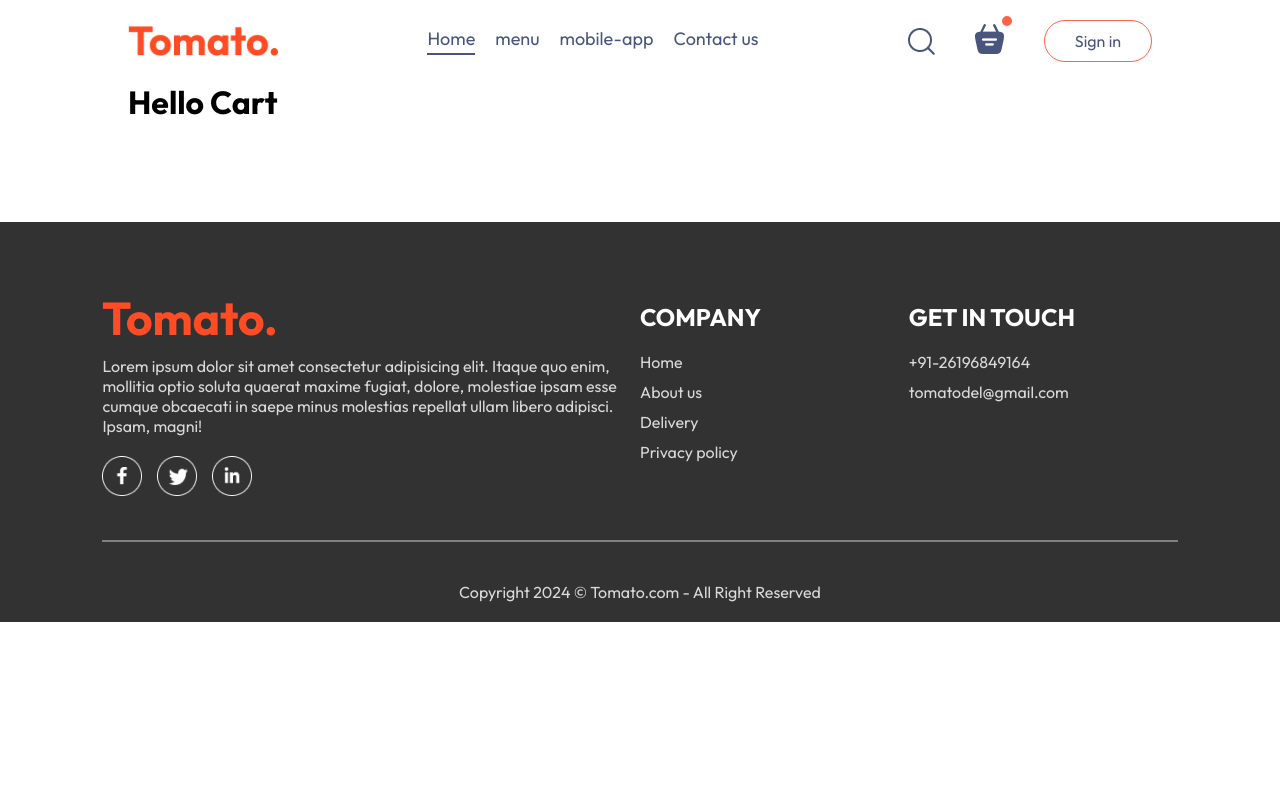
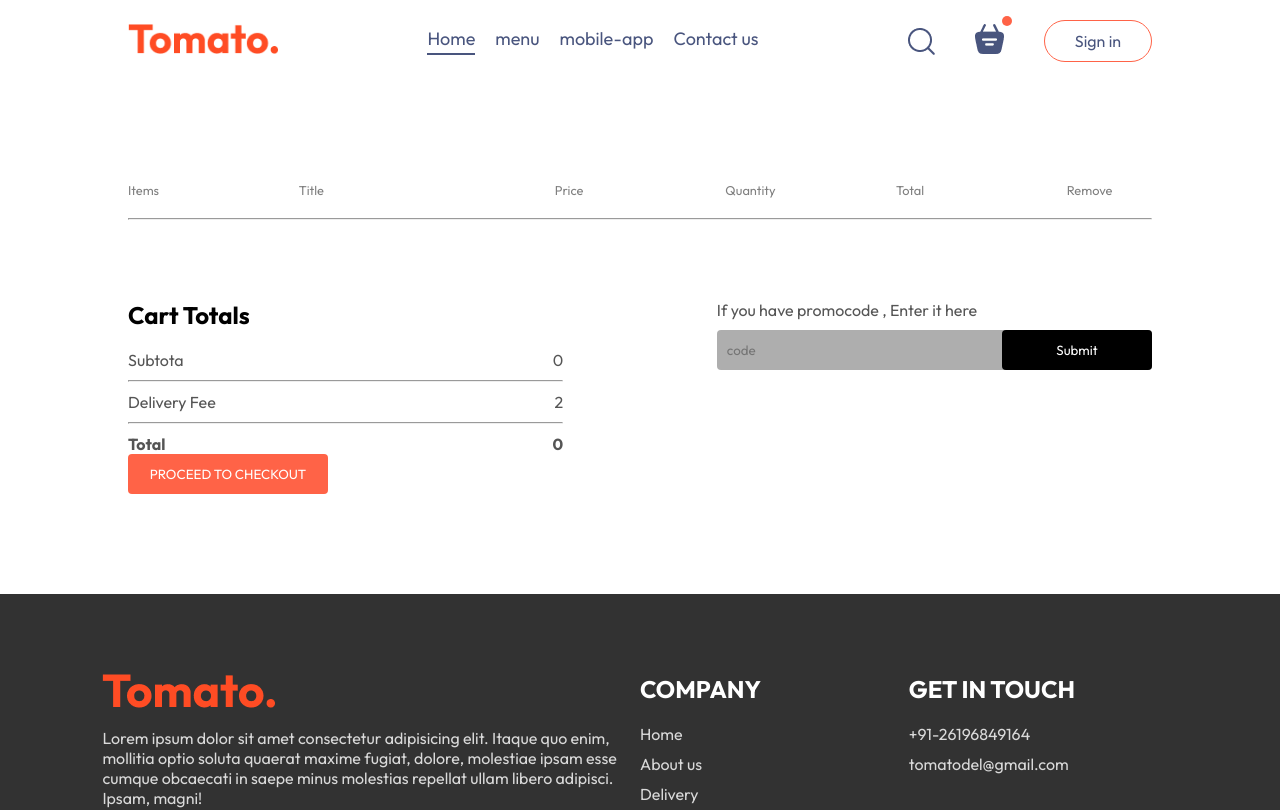
Before and after one commit to AkashD625/Vegy---food-delivery-app, a React (Create React App) app in the folder client/: page /Cart in a window 1280 px wide. Shown: the top 810 px of the page. Built offline with nearby package versions, Linux system fonts and the light colour scheme.

Commit message:
cart-page

```diff
--- a/client/src/components/Navbar/Navbar.jsx
+++ b/client/src/components/Navbar/Navbar.jsx
@@ -2,31 +2,38 @@
 import "./Navbar.css";
 import { assets } from "../../assets/assets";
 import { Link } from "react-router-dom";
-function Navbar({setShowLogin}) {
+function Navbar({ setShowLogin }) {
   const [menu, setMenu] = useState("home");
   return (
     <div className="navbar">
-      <img src={assets.logo} alt="" className="logo" />
+      <Link to="/">
+        <img src={assets.logo} alt="" className="logo" />
+      </Link>
+
       <ul className="navbar-menu">
-        <Link to='/'
+        <Link
+          to="/"
           onClick={() => setMenu("home")}
           className={menu === "home" ? "activi" : ""}
         >
           Home
         </Link>
-        <a href="#explore-menu"
+        <a
+          href="#explore-menu"
           onClick={() => setMenu("menu")}
           className={menu === "menu" ? "activi" : ""}
         >
           menu
         </a>
-        <a href="#app-download"
+        <a
+          href="#app-download"
           onClick={() => setMenu("mobile-app")}
           className={menu === "mobile-app" ? "activi" : ""}
         >
           mobile-app
         </a>
-        <a href='#footer'
+        <a
+          href="#footer"
           onClick={() => setMenu("contact-us")}
           className={menu === "contact-us" ? "activi" : ""}
         >
@@ -36,10 +43,13 @@
       <div className="navbar-right">
         <img src={assets.search_icon} alt="" />
         <div className="navbar-search-icon">
-          <img src={assets.basket_icon} alt="" />
+          <Link to="/Cart">
+            <img src={assets.basket_icon} alt="" />
+          </Link>
+
           <div className="dot"></div>
         </div>
-        <button onClick={()=>setShowLogin(true)}>Sign in</button>
+        <button onClick={() => setShowLogin(true)}>Sign in</button>
       </div>
     </div>
   );
--- a/client/src/pages/Cart/Cart.css
+++ b/client/src/pages/Cart/Cart.css
@@ -0,0 +1,109 @@
+.cart {
+  margin-top: 100px;
+}
+
+.cart-items-title {
+  display: grid;
+
+  grid-template-columns: 1fr 1.5fr 1fr 1fr 1fr 0.5fr;
+
+  align-items: center;
+
+  color: grey;
+
+  font-size: max(1vw, 12px);
+}
+
+.cart-items-item {
+  margin: 10px 0px;
+
+  color: black;
+}
+
+.cart-items-item img {
+  width: 50px;
+}
+.cart hr{
+      height: 1px;
+      background-color: #2e2e2e;
+      border: non;
+}
+.cart-items-item .cross{
+cursor: pointer;
+}
+
+.cart-bottom{
+      margin-top: 80px;
+      display: flex;
+      justify-content: space-between;
+      gap: max(12vw,20px);
+
+}
+
+.cart-total{
+      flex: 1;
+      display: flex;
+      flex-direction: column;
+      gap: 20px;
+}
+
+.cart-total-details{
+      display: flex;
+      justify-content: space-between;
+      color:#555;
+}
+.cart-total hr{
+      margin: 10px 0px;
+}
+.cart-total button{
+      border: none;
+      color: white;
+      background-color: tomato;
+      width:max(15vw,200px);
+      padding: 12px 0px;
+      border-radius: 4px;
+      cursor: pointer;
+}
+
+.cart-promocode{
+      flex: 1;
+
+}
+.cart-promocode p{
+      color: #555;
+
+}
+.cart-promocode-input{
+      margin-top: 10px;
+      display: flex;
+      justify-content: space-between;
+      align-items: center;
+      background-color: #aeaeae;
+    border-radius: 4px;
+}
+
+.cart-promocode-input input{
+      background: transparent;
+      border: none;
+      outline: none;
+      padding-left: 10px;
+
+}
+
+.cart-promocode-input button{
+      width: max(10vw,150px);
+      padding: 12px 5px;
+      background-color: black;
+      border: none;
+      color: white;
+      border-radius: 4px;
+}
+@media (max-width:750px) {
+      .cart-bottom{
+            flex-direction: column-reverse;
+      }
+      .cart-promocode{
+            justify-content: start;
+      }
+
+}
--- a/client/src/pages/Cart/Cart.jsx
+++ b/client/src/pages/Cart/Cart.jsx
@@ -1,11 +1,87 @@
-import React from 'react'
-import './Cart.css'
+import React, { useContext } from "react";
+import "./Cart.css";
+import { StoreContext } from "../../context/StoreContext";
+
 const Cart = () => {
+  const{cartItems,food_list,removeFromCart} = useContext(StoreContext);
   return (
-    <div>
-      <h1>Hello Cart</h1>
+    <div className="cart">
+      <div className="cart-items">
+        <div className="cart-items-title">
+
+        <p>Items</p>
+          <p>Title</p>
+          <p>Price</p>
+          <p>Quantity</p>
+          <p>Total</p>
+          <p>Remove</p>
+        </div>
+     <br />
+   <hr />
+        {food_list.map((item,index) => {
+          if (cartItems[item._id] > 0) {
+
+            return (
+              <div>
+                <div className="cart-items-title cart-items-item">
+                <img src={item.image} alt="" />
+
+                <p>{item.name}</p>
+                <p>${item.price}</p>
+                <p>{cartItems[item._id]}</p>
+
+
+                <p>
+                 {item.price*cartItems[item._id]}
+                </p>
+                <p onClick={()=>{removeFromCart(item._id)}}className="cross">X</p>
+              </div>
+              <hr />
+              </div>
+
+            );
+          }
+          return null;
+        })}
+      </div>
+        <div className="cart-bottom">
+          <div className="cart-total">
+
+            <h2>Cart Totals</h2>
+            <div>
+              <div className="cart-total-details">
+
+                <p>Subtota</p>
+                <p>{0}</p>
+              </div>
+              <hr />
+              <div className="cart-total-details">
+                <p>Delivery Fee</p>
+                <p>{2}</p>
+              </div>
+<hr />
+              <div className="cart-total-details">
+                <b>Total</b>
+                <b>{0}</b>
+              </div>
+          <button>PROCEED TO CHECKOUT</button>
+          </div>
+            </div>
+            <div className="cart-promocode">
+              <div>
+                <p>If you have promocode , Enter it here</p>
+                <div className="cart-promocode-input">
+                  <input type="text" placeholder="code" />
+                  <button>Submit</button>
+                </div>
+              </div>
+            </div>
+
+        </div>
+
+
     </div>
-  )
-}
+  );
+};
 
 export default Cart;
```
